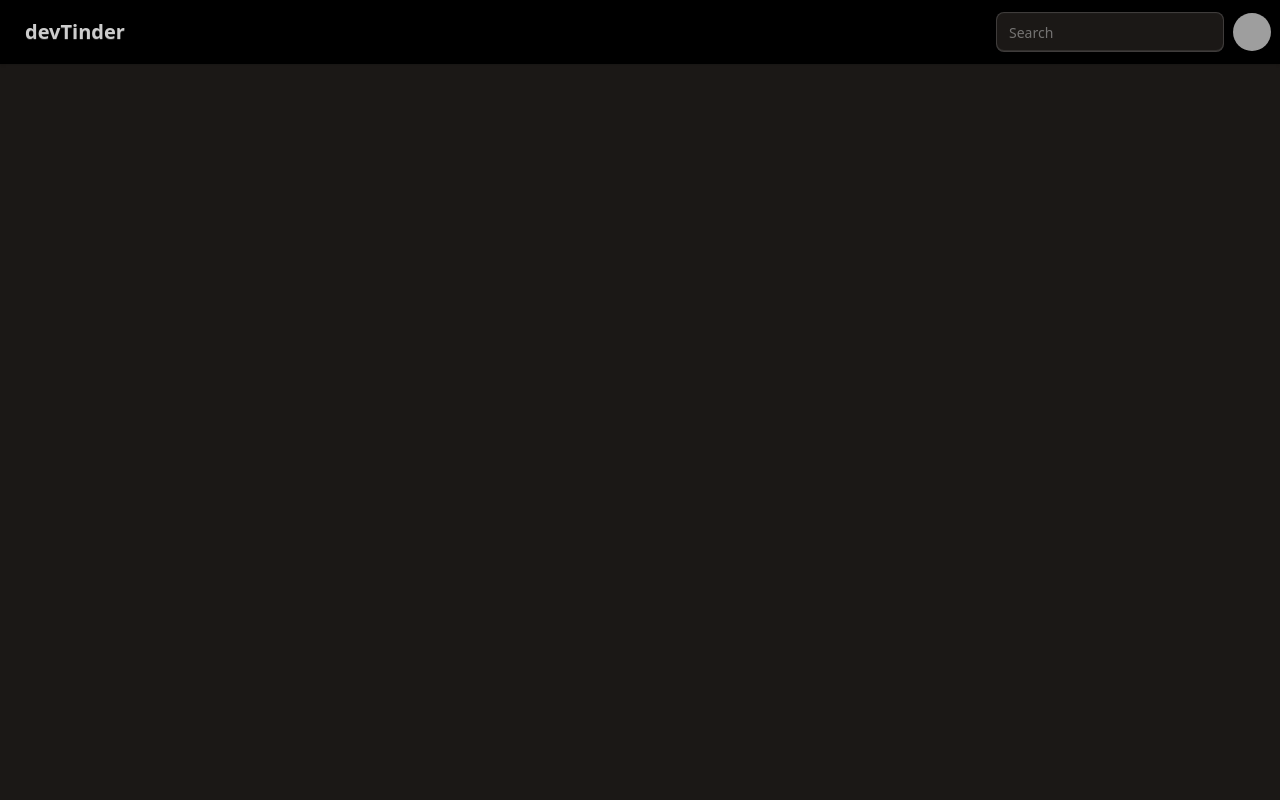
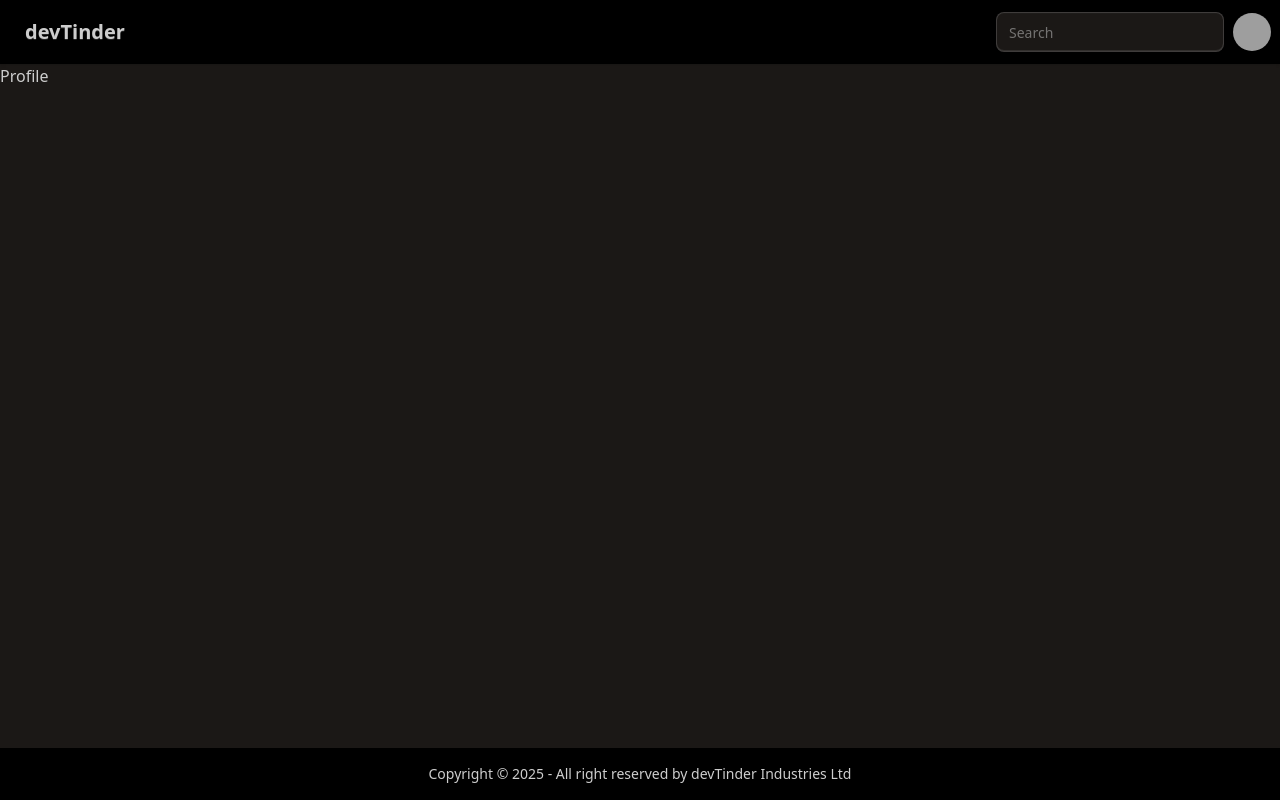
Before and after one commit to arnavBhardwaj7/devtinder-fe, a React (Vite) app: page /profile in a window 1280 px wide. Built offline with nearby package versions, Linux system fonts and the light colour scheme; grey boxes are pictures that could not be loaded.

Commit message:
basic layout, added routes, navbar, footer

```diff
--- a/package.json
+++ b/package.json
@@ -13,6 +13,7 @@
     "@tailwindcss/vite": "^4.1.11",
     "react": "^19.1.0",
     "react-dom": "^19.1.0",
+    "react-router-dom": "^7.7.1",
     "tailwindcss": "^4.1.11"
   },
   "devDependencies": {
--- a/src/App.jsx
+++ b/src/App.jsx
@@ -1,38 +1,22 @@
 import React from 'react';
+import Navbar from './Navbar';
+import { BrowserRouter, Route, Routes } from 'react-router-dom';
+import Login from './Login';
+import Profile from './Profile';
+import Body from './Body';
 
 function App() {
 
   return (
     <>
-      <div className="navbar bg-base-300 shadow-sm">
-        <div className="flex-1">
-          <a className="btn btn-ghost text-xl">devTinder</a>
-        </div>
-        <div className="flex gap-2">
-          <input type="text" placeholder="Search" className="input input-bordered w-24 md:w-auto" />
-          <div className="dropdown dropdown-end">
-            <div tabIndex={0} role="button" className="btn btn-ghost btn-circle avatar">
-              <div className="w-10 rounded-full">
-                <img
-                  alt="Tailwind CSS Navbar component"
-                  src="https://img.daisyui.com/images/stock/photo-1534528741775-53994a69daeb.webp" />
-              </div>
-            </div>
-            <ul
-              tabIndex={0}
-              className="menu menu-sm dropdown-content bg-base-100 rounded-box z-1 mt-3 w-52 p-2 shadow">
-              <li>
-                <a className="justify-between">
-                  Profile
-                  <span className="badge">New</span>
-                </a>
-              </li>
-              <li><a>Settings</a></li>
-              <li><a>Logout</a></li>
-            </ul>
-          </div>
-        </div>
-      </div>
+      <BrowserRouter basename='/'>
+          <Routes>
+              <Route path='/' element={<Body/>}>
+                  <Route path='login' element={<Login/>} />
+                  <Route path='profile' element={<Profile/>} />
+              </Route>
+          </Routes>
+      </BrowserRouter>
     </>
   )
 }
--- /dev/null
+++ b/src/Body.jsx
@@ -0,0 +1,16 @@
+import React from 'react'
+import Navbar from './Navbar'
+import { Outlet } from 'react-router-dom'
+import Footer from './Footer'
+
+function Body() {
+  return (
+    <div>
+        <Navbar/>
+        <Outlet/>
+        <Footer/>
+    </div>
+  )
+}
+
+export default Body
--- /dev/null
+++ b/src/Footer.jsx
@@ -0,0 +1,15 @@
+import React from 'react'
+
+function Footer() {
+  return (
+    <div>
+        <footer className="footer sm:footer-horizontal footer-center bg-base-300 text-base-content p-4 fixed bottom-0">
+        <aside>
+            <p>Copyright © {new Date().getFullYear()} - All right reserved by devTinder Industries Ltd</p>
+        </aside>
+        </footer>
+    </div>
+  )
+}
+
+export default Footer
--- /dev/null
+++ b/src/Login.jsx
@@ -0,0 +1,9 @@
+import React from 'react'
+
+function Login() {
+  return (
+    <div>Login</div>
+  )
+}
+
+export default Login
--- /dev/null
+++ b/src/Navbar.jsx
@@ -0,0 +1,37 @@
+import React from 'react'
+
+const Navbar = () => {
+  return (
+    <div data-theme="halloween" className="navbar bg-base-300 shadow-sm">
+        <div className="flex-1">
+          <a className="btn btn-ghost text-xl">devTinder</a>
+        </div>
+        <div className="flex gap-2">
+          <input type="text" placeholder="Search" className="input input-bordered w-24 md:w-auto" />
+          <div className="dropdown dropdown-end">
+            <div tabIndex={0} role="button" className="btn btn-ghost btn-circle avatar">
+              <div className="w-10 rounded-full">
+                <img
+                  alt="Tailwind CSS Navbar component"
+                  src="https://img.daisyui.com/images/stock/photo-1534528741775-53994a69daeb.webp" />
+              </div>
+            </div>
+            <ul
+              tabIndex={0}
+              className="menu menu-sm dropdown-content bg-base-100 rounded-box z-1 mt-3 w-52 p-2 shadow">
+              <li>
+                <a className="justify-between">
+                  Profile
+                  <span className="badge">New</span>
+                </a>
+              </li>
+              <li><a>Settings</a></li>
+              <li><a>Logout</a></li>
+            </ul>
+          </div>
+        </div>
+      </div>
+  )
+}
+
+export default Navbar
--- /dev/null
+++ b/src/Profile.jsx
@@ -0,0 +1,9 @@
+import React from 'react'
+
+function Profile() {
+  return (
+    <div>Profile</div>
+  )
+}
+
+export default Profile
```
Also changed, not shown: 1 other file (tests, documents, lock files or other folders).
